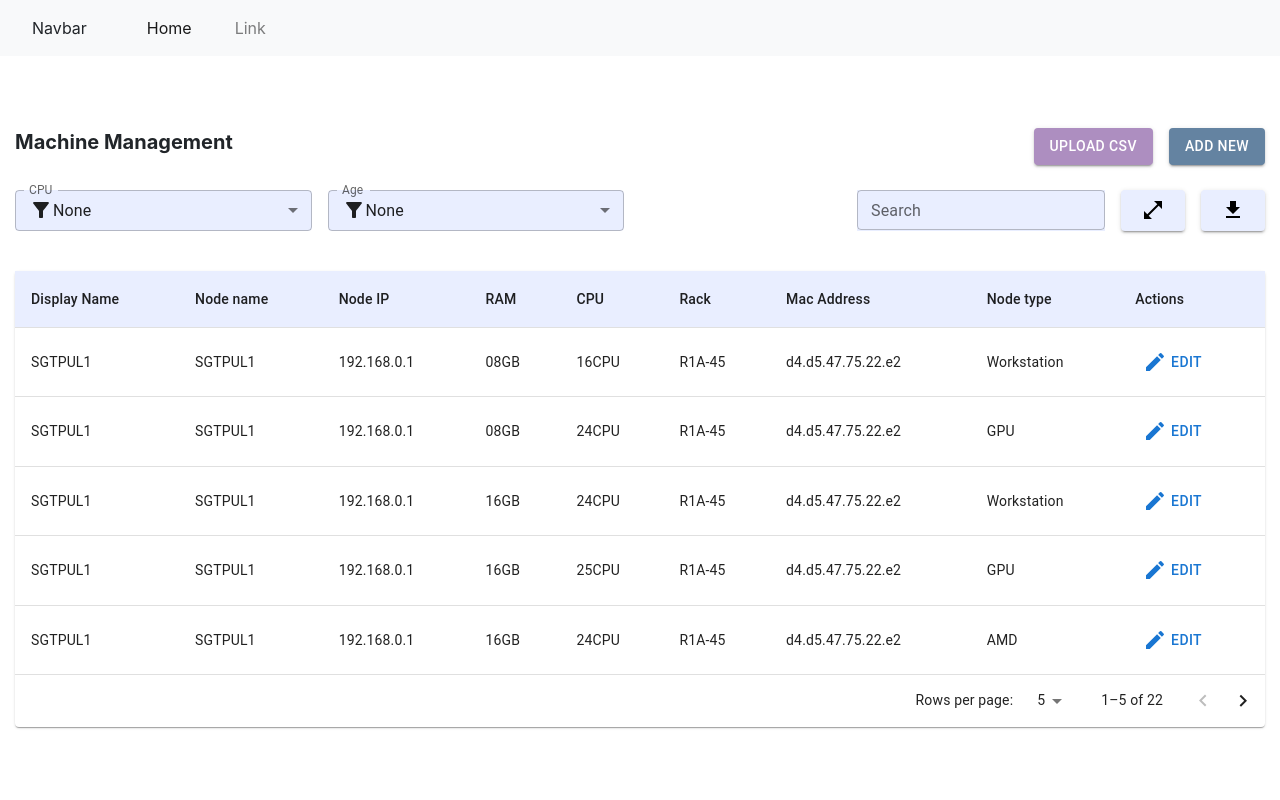
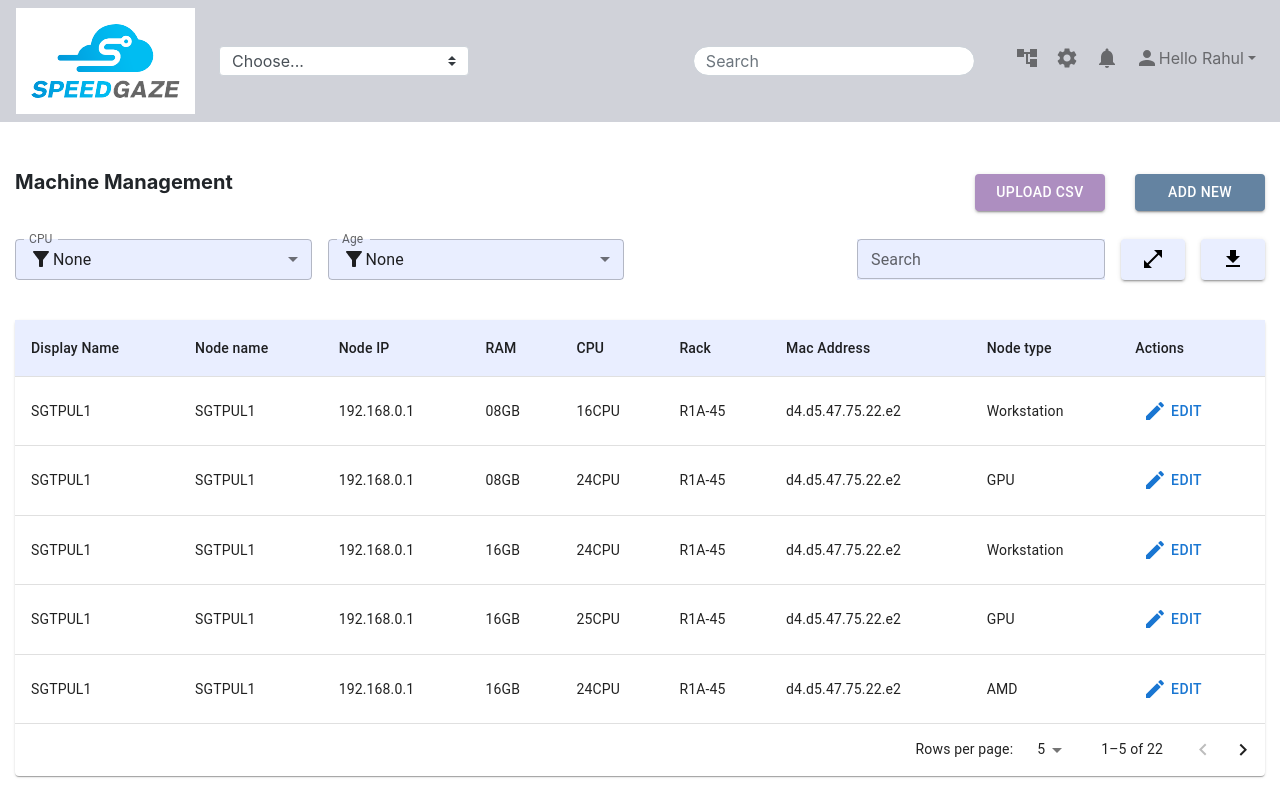
Before and after one commit to ajaydhiman9611/SpeedGaze, a React (Create React App) app: page / in a window 1280 px wide. Built offline with nearby package versions, Linux system fonts and the light colour scheme.

Commit message:
worked on header and some previous alignment issue

```diff
--- a/src/App.js
+++ b/src/App.js
@@ -1,6 +1,6 @@
 import { MachineManagement } from './Components/MachineManagement';
-import { Navbar } from './Components/Navbar';
-
+import { Navbar } from './Components/Navbar/Navbar';
+import './App.css';
 function App() {
   return (
     <div className="App">
--- a/src/Components/MachineManagement.js
+++ b/src/Components/MachineManagement.js
@@ -5,28 +5,27 @@ import { Button, TextField } from '@mui/material';
 export const MachineManagement = () => {
     return (
         <div>
-            <br />
-            <br />
-
-            <br />
-            <div style={{
-                display: "flex",
-                justifyContent: "space-between",
-                marginBottom: "25px",
-                alignItems: "center"
-            }}>
-                <div> <h5 style={{
+            <div className="row mt-5 mb-4">
+                <div className="col-md-6 mb-3 mb-md-0">
+                    <h5 style={{
                         fontWeight: "bold"
-                }}>Machine Management</h5></div>
-                <div>
-                    <Button variant="contained"
-                        sx={{ ml: 2 }}
+                    }}>Machine Management</h5>
+                </div>
+                <div className="col-md-6">
+                    <div className="row justify-content-end">
+                        <div className="col-6 col-md-5 col-lg-4 col-xl-3 my-1">
+                            <Button className="btn-block" variant="contained"
+                                sx={{ pl: 1, pr: 1 }}
                                 style={{ backgroundColor: "#ad8ec0", color: "#fff" }}
                             >  Upload CSV  </Button>
+                        </div>
+                        <div className="col-6 col-md-5 col-lg-4 col-xl-3 my-1">
                             <Button variant="contained"
-                        sx={{ ml: 2 }}
+                                className="btn-block"
                                 style={{ backgroundColor: "#6483a1", color: "#fff" }}
                             >  Add New </Button>
+                        </div>
+                    </div>
                 </div>
             </div>
             <MachineManagementTable />
--- a/src/Components/Navbar.js
+++ /dev/null
@@ -1,22 +0,0 @@
-import React from 'react'
-
-export const Navbar = () => {
-    return (
-        <nav className="navbar navbar-expand-lg navbar-light bg-light">
-            <span className="nav-link">Navbar &nbsp;&nbsp;&nbsp;&nbsp;&nbsp;&nbsp;&nbsp;</span>
-            <button className="navbar-toggler" type="button" data-toggle="collapse" data-target="#navbarSupportedContent" aria-controls="navbarSupportedContent" aria-expanded="false" aria-label="Toggle navigation">
-                <span className="navbar-toggler-icon"></span>
-            </button>
-            <div className="collapse navbar-collapse" id="navbarSupportedContent">
-                <ul className="navbar-nav mr-auto">
-                    <li className="nav-item active">
-                        <span className="nav-link">Home&nbsp;&nbsp;&nbsp;&nbsp;&nbsp;&nbsp; <span className="sr-only">(current)</span></span>
-                    </li>
-                    <li className="nav-item">
-                        <span className="nav-link">Link</span>
-                    </li>
-                </ul>
-            </div>
-        </nav>
-    )
-}
--- /dev/null
+++ b/src/Components/Navbar/Navbar.css
@@ -0,0 +1,35 @@
+.bg_custom_dark {
+    background-color: #d0d2d9 !important;
+}
+
+.brand_logo {
+    padding: 15px;
+    background-color: #fff;
+}
+
+.headerSearch {
+    border-radius: 25px;
+    height: 30px;
+    min-width: 200px;
+}
+
+#regionSelection {
+    height: 30px;
+    min-width: 250px;
+    padding-top: 0;
+    padding-bottom: 0;
+}
+
+.fixed-top {
+    position: fixed;
+    top: 0;
+    right: 0;
+    left: 0;
+    z-index: 1030;
+}
+
+.fixed-top {
+    top: -40px;
+    transform: translateY(40px);
+    transition: transform .3s;
+}
--- /dev/null
+++ b/src/Components/Navbar/Navbar.js
@@ -0,0 +1,82 @@
+import React, { useEffect } from 'react'
+
+import AccountTreeIcon from '@mui/icons-material/AccountTree';
+import SettingsIcon from '@mui/icons-material/Settings';
+import NotificationsIcon from '@mui/icons-material/Notifications';
+import PersonIcon from '@mui/icons-material/Person';
+
+import logo from "../../assets/brand_Logo.png"
+
+import "./Navbar.css"
+
+export const Navbar = () => {
+
+    useEffect(() => {
+        document.addEventListener("DOMContentLoaded", function () {
+            window.addEventListener('scroll', function () {
+                if (window.scrollY > 0) {
+                    document.getElementById('navbar_top').classList.add('fixed-top');
+                    // add padding top to show content behind navbar
+                    let navbar_height = document.querySelector('.navbar').offsetHeight;
+                    document.body.style.paddingTop = navbar_height + 'px';
+                } else {
+                    if (document.getElementById('navbar_top')) {
+                        document.getElementById('navbar_top').classList.remove('fixed-top');
+                        // remove padding top from body
+                        document.body.style.paddingTop = '0';
+                    }
+                }
+            });
+        });
+        return () => {
+            document.removeEventListener("DOMContentLoaded", () => { });
+        }
+    }, [])
+
+    return (
+        <nav id="navbar_top" className="navbar navbar-expand-lg navbar-light bg-light bg_custom_dark">
+            <a class="navbar-brand brand_logo" href="#">
+                <img src={logo} alt="" />
+            </a>
+            <button className="navbar-toggler" type="button" data-toggle="collapse" data-target="#navbarSupportedContent" aria-controls="navbarSupportedContent" aria-expanded="false" aria-label="Toggle navigation">
+                <span className="navbar-toggler-icon"></span>
+            </button>
+            <div className="collapse navbar-collapse" id="navbarSupportedContent">
+                <ul className="navbar-nav ">
+                    <li className="nav-item">
+                        <span className="nav-link">
+                            <select class="custom-select" id="regionSelection">
+                                <option selected>Choose...</option>
+                                <option value="1">CPU Region</option>
+                            </select>
+                        </span>
+                    </li>
+                </ul>
+                <ul className="navbar-nav ml-auto ">
+                    <li className="nav-item active mr-lg-4">
+                        <span className="nav-link"><input class="form-control mr-sm-2 headerSearch" type="search" placeholder="Search" aria-label="Search" /></span>
+                    </li>
+                    <li className="nav-item ">
+                        <span className="nav-link"><AccountTreeIcon /></span>
+                    </li>
+                    <li className="nav-item">
+                        <span className="nav-link"><SettingsIcon /></span>
+                    </li>
+                    <li className="nav-item ">
+                        <span className="nav-link"><NotificationsIcon /></span>
+                    </li>
+                    <li class="nav-item dropdown">
+                        <a class="nav-link dropdown-toggle d-flex align-items-center" href="#" id="navbarDropdownMenuLink" data-toggle="dropdown" aria-haspopup="true" aria-expanded="false">
+                            <PersonIcon /> <span></span> Hello Rahul
+                        </a>
+                        <div class="dropdown-menu dropdown-menu-right " aria-labelledby="navbarDropdownMenuLink">
+                            <a class="dropdown-item" href="#">Action</a>
+                            <a class="dropdown-item" href="#">Another action</a>
+                            <a class="dropdown-item" href="#">Something else here</a>
+                        </div>
+                    </li>
+                </ul>
+            </div>
+        </nav>
+    )
+}
```
Also changed, not shown: src/assets/brand_Logo.png (added), src/assets/brand_Logo_flat.png (added). Lines whose indentation alone changed are shown as unchanged.
